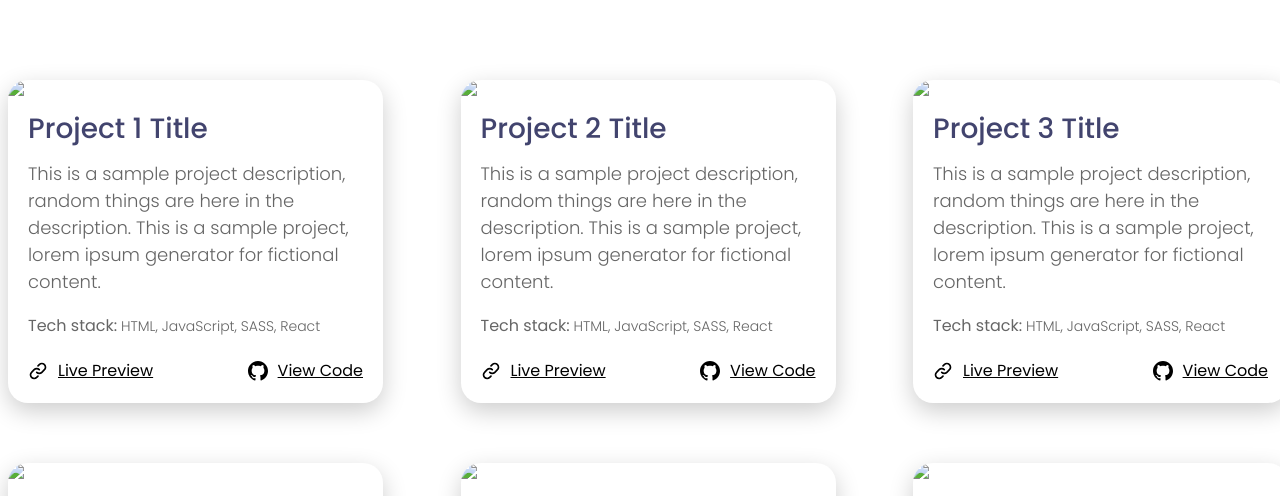
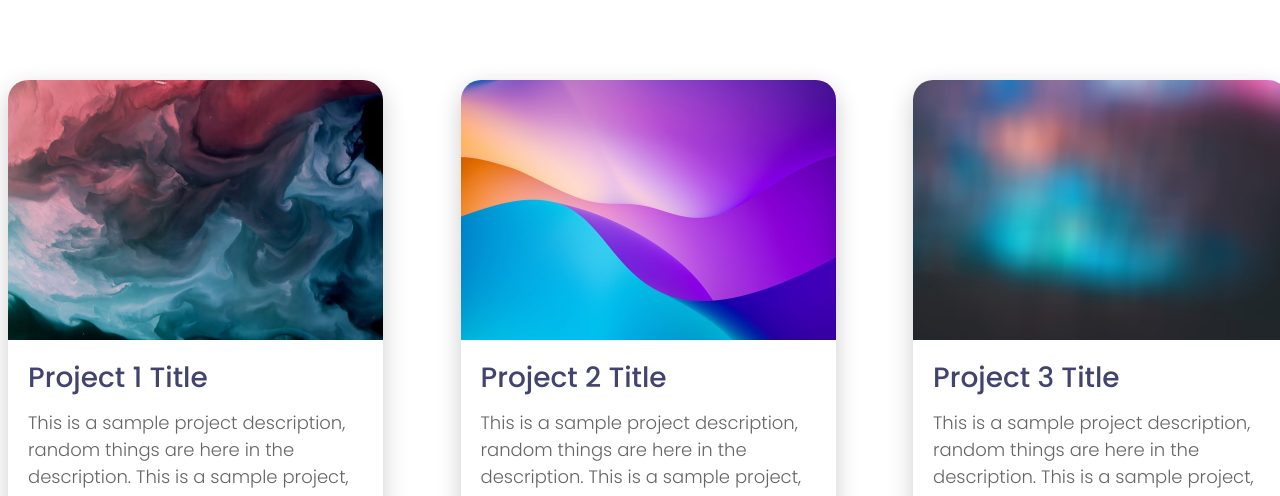
Before and after one commit to KevinCF5/my_portfolio, a plain HTML site: page src/projects.html in a window 1280 px wide. Shown: the part 434-930 px from the top of the page. Drawn offline with Linux system fonts and the light colour scheme; files that its build step writes are made by us from their sources; the site is published under a folder, as on GitHub Pages, so addresses that start at the root find nothing; files whose address does not match are found by name.

Commit message:
refactor(HTML): Footer moved to same level as header and mainHTML F        '''

```diff
--- a/src/projects.html
+++ b/src/projects.html
@@ -10,7 +10,7 @@
       href="https://fonts.googleapis.com/css2?family=Poppins:ital,wght@0,100;0,200;0,300;0,400;0,500;0,600;0,700;0,800;0,900;1,100;1,200;1,300;1,400;1,500;1,600;1,700;1,800;1,900&display=swap"
       rel="stylesheet"
     />
-    <link rel="stylesheet" href="assets/css/main.css" />
+    <link rel="stylesheet" href="css/main.css" />
   </head>
   <body class="projects-page">
     <div class="container">
@@ -78,7 +78,7 @@
               <header>
                 <img
                   width="375"
-                  src="/assets/images/project1img.jpg"
+                  src="assets/images/project1img.jpg"
                   alt="img1"
                 />
               </header>
@@ -149,7 +149,7 @@
               <header>
                 <img
                   width="375"
-                  src="/assets/images/project2img.jpg"
+                  src="assets/images/project2img.jpg"
                   alt="img2"
                 />
               </header>
@@ -220,7 +220,7 @@
               <header>
                 <img
                   width="375"
-                  src="/assets/images/project3img.jpg"
+                  src="assets/images/project3img.jpg"
                   alt="img3"
                 />
               </header>
@@ -291,7 +291,7 @@
               <header>
                 <img
                   width="375"
-                  src="/assets/images/project4img.jpg"
+                  src="assets/images/project4img.jpg"
                   alt="img4"
                 />
               </header>
@@ -362,7 +362,7 @@
               <header>
                 <img
                   width="375"
-                  src="/assets/images/project5img.jpg"
+                  src="assets/images/project5img.jpg"
                   alt="img5"
                 />
               </header>
@@ -433,7 +433,7 @@
               <header>
                 <img
                   width="375"
-                  src="/assets/images/project6img.jpg"
+                  src="assets/images/project6img.jpg"
                   alt="img6"
                 />
               </header>
@@ -502,6 +502,7 @@
             </article>
           </div>
         </section>
+      </main>
       <footer class="footerWrapper">
         <div class="mainFooter">
           <div class="mainFooterCol left">
@@ -549,8 +550,7 @@
           </nav>
         </div>
       </footer>
-      </main>
     </div>
-    <script src="assets/js/main.js"></script>
+    <script src="js/main.js"></script>
   </body>
 </html>
```
Also changed, not shown: src/about.html (+1 -1 lines), src/contact.html (+3 -3 lines), src/index.html (+1 -1 lines), src/stack.html (+3 -3 lines), 1 other file. Lines whose indentation alone changed are shown as unchanged.
